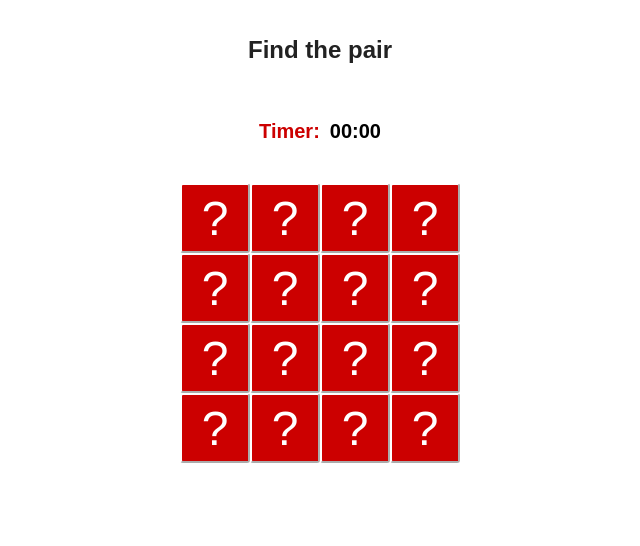
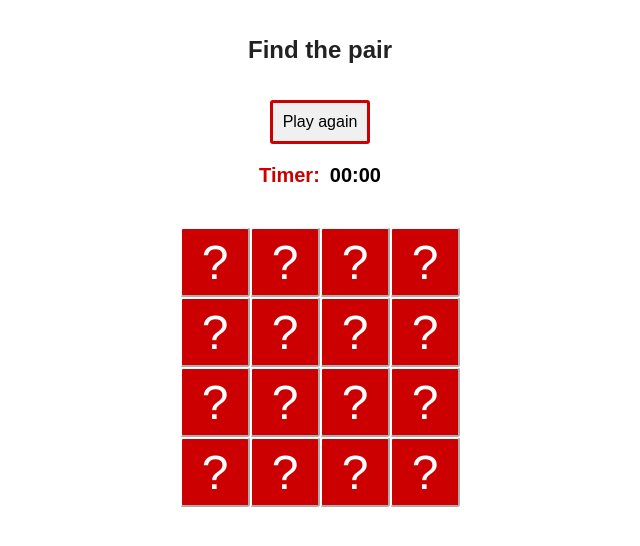
Before and after one commit to groundberry/react-find-the-pair, a React (Create React App) app: page / in a window 1280 px wide. Shown: the top 546 px of the page, without its empty margins (320-960 px from the left). Built offline with nearby package versions, Linux system fonts and the light colour scheme.

Commit message:
Create Restart component

```diff
--- a/src/App.jsx
+++ b/src/App.jsx
@@ -6,6 +6,7 @@ import { cloneGrid, cloneArray } from './utils/array';
 import { getWidth, getHeight } from './utils/config';
 import Grid from './Grid';
 import Header from './Header';
+import Restart from './Restart';
 import Timer from './Timer';
 import Score from './Score';
 import './App.css';
@@ -33,6 +34,7 @@ class App extends Component {
 
     this.handleClickUpdatePressedGrid = this.handleClickUpdatePressedGrid.bind(this);
     this.removeWrongPairs = this.removeWrongPairs.bind(this);
+    this.handleClickRestartgame = this.handleClickRestartgame.bind(this);
   }
 
   handleClickUpdatePressedGrid([row, col]) {
@@ -125,6 +127,25 @@ class App extends Component {
     });
   }
 
+  handleClickRestartgame() {
+    const { level } = this.state;
+
+    this.setState(() => {
+      const grid = getGrid(level);
+      const pressedGrid = getPressedGrid(level);
+
+      return {
+        grid,
+        pressedGrid,
+        discoveredCells: [],
+        discoveredCellsCoordinates: [],
+        winGame: false,
+        timeStart: null,
+        timeEnd: null,
+      };
+    });
+  }
+
   render() {
     const {
       level,
@@ -141,6 +162,7 @@ class App extends Component {
         <header className="App-header">
           <h1 className="App-title">Find the pair</h1>
         </header>
+        <Restart onClick={this.handleClickRestartgame} />
         <Timer timeStart={timeStart} timeEnd={timeEnd} />
         <Header winGame={winGame} />
         <Grid
--- /dev/null
+++ b/src/Restart.css
@@ -0,0 +1,14 @@
+.Restart {
+  background-color: #f0f0f0;
+  border-style: solid;
+  border-color: #c00;
+  border-radius: 3px;
+  border-width: medium;
+  font-size: 1em;
+  padding: 10px;
+}
+
+.Restart:hover {
+  background-color: #e0e0e0;
+  cursor: pointer;
+}
--- /dev/null
+++ b/src/Restart.jsx
@@ -0,0 +1,15 @@
+import React from 'react';
+import PropTypes from 'prop-types';
+import './Restart.css';
+
+function Restart(props) {
+  return (
+    <button className="Restart" onClick={props.onClick} >Play again</button>
+  );
+}
+
+Restart.propTypes = {
+  onClick: PropTypes.func.isRequired,
+};
+
+export default Restart;
```
Also changed, not shown: 1 other file (tests, documents, lock files or other folders).
